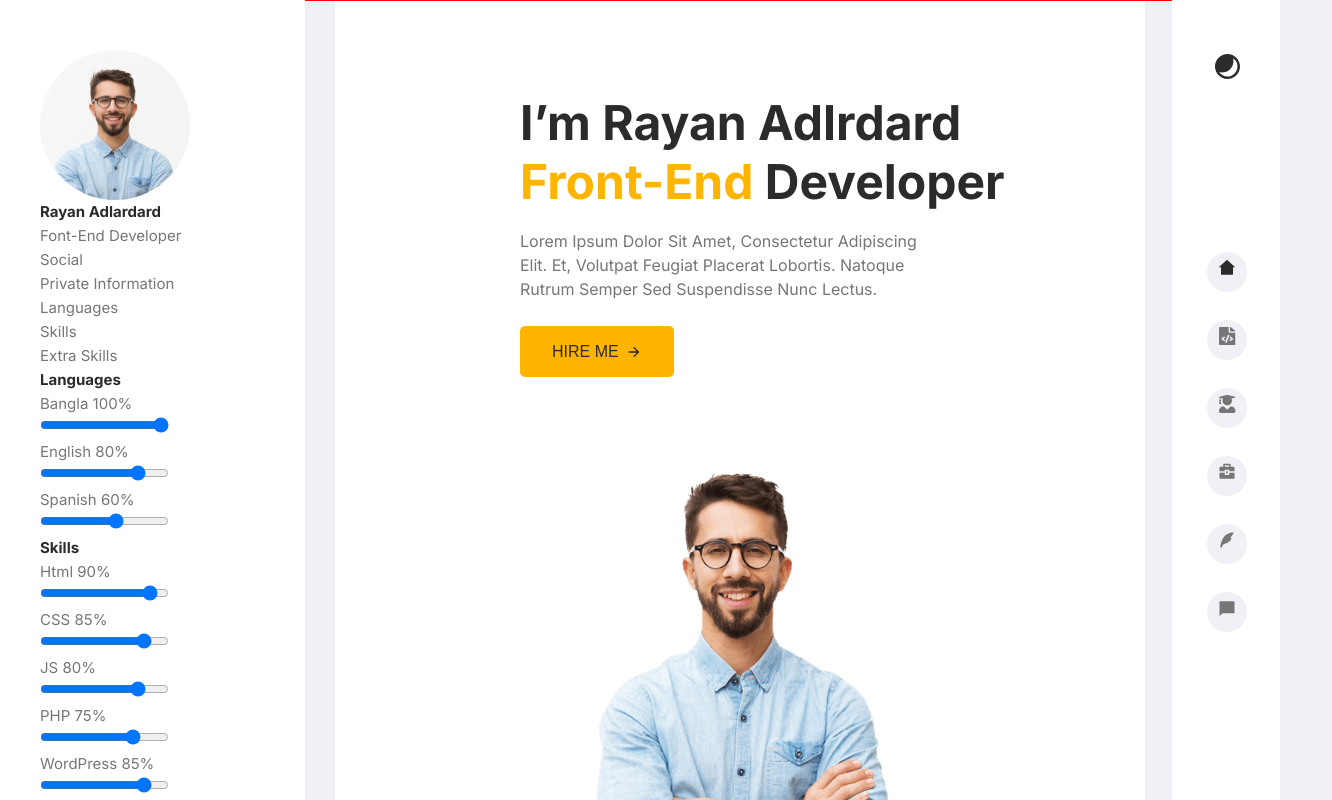
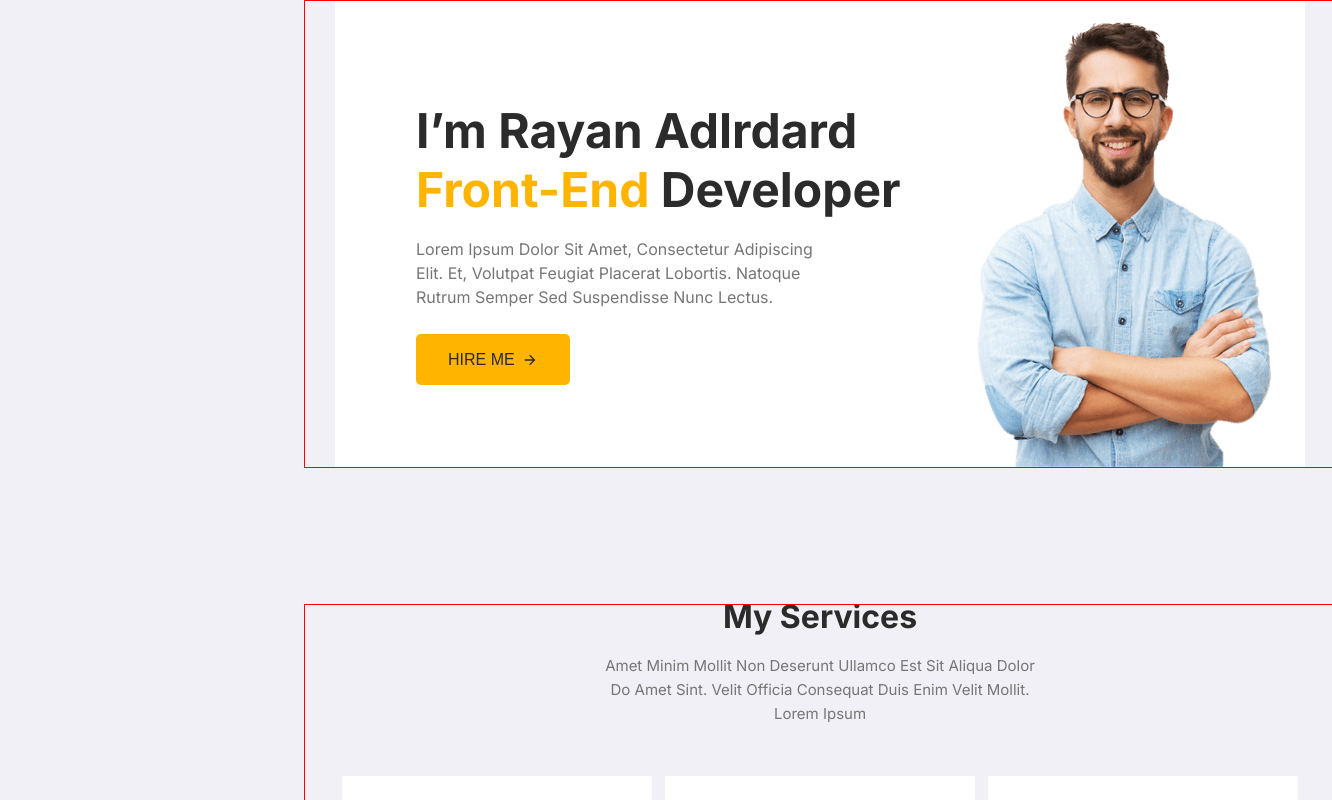
Before and after one commit to KatyKartasava/Project-12, a React app: page / in a window 1280 px wide. Shown: the top 800 px of the page, 1332 px wide, since content can reach past the window. Built offline with nearby package versions, Linux system fonts and the light colour scheme.

Commit message:
nav fixed

```diff
--- a/src/components/Container.ts
+++ b/src/components/Container.ts
@@ -2,6 +2,7 @@ import styled from "styled-components";
 
 export const Container = styled.div`
     max-width: 1027px;
+    width: 100%;
     min-height: 100%;
     margin: 0 108px 0 305px;
     padding: 0 27px 0 30px;
@@ -10,6 +11,6 @@ export const Container = styled.div`
 
     @media screen and (max-width: 970px) {
         padding: 0 15px;
-        width: 100%;
+        margin: 0 auto;
     }
 `
--- a/src/components/menu/RightMenu.tsx
+++ b/src/components/menu/RightMenu.tsx
@@ -46,6 +46,7 @@ const StyledRightMenu = styled.nav`
         flex-direction: row;
         justify-content: space-between;
         padding: 20px 25px 20px 18px;
+        background-color: rgba(255, 255, 255, 0.7);
     }
 `
 const ListItem = styled.ul`
--- a/src/layout/header/Header.tsx
+++ b/src/layout/header/Header.tsx
@@ -16,5 +16,7 @@ export const Header = () => {
 };
 
 const StyledHeader = styled.header`
-
+    & div {
+        position: relative;
+    }
 `
--- a/src/styles/Global.styled.ts
+++ b/src/styles/Global.styled.ts
@@ -11,9 +11,9 @@ export const GlobalStyled = createGlobalStyle `
     }
 
     body {
-        position: relative;
-        max-width: 1440px;
-        width: 100%;
+
+        /* max-width: 1440px;
+        width: 100%; */
 
         margin: 0 auto;
         font-family: 'Inter', -apple-system, BlinkMacSystemFont, 'Segoe UI', 'Roboto', 'Oxygen',
```
